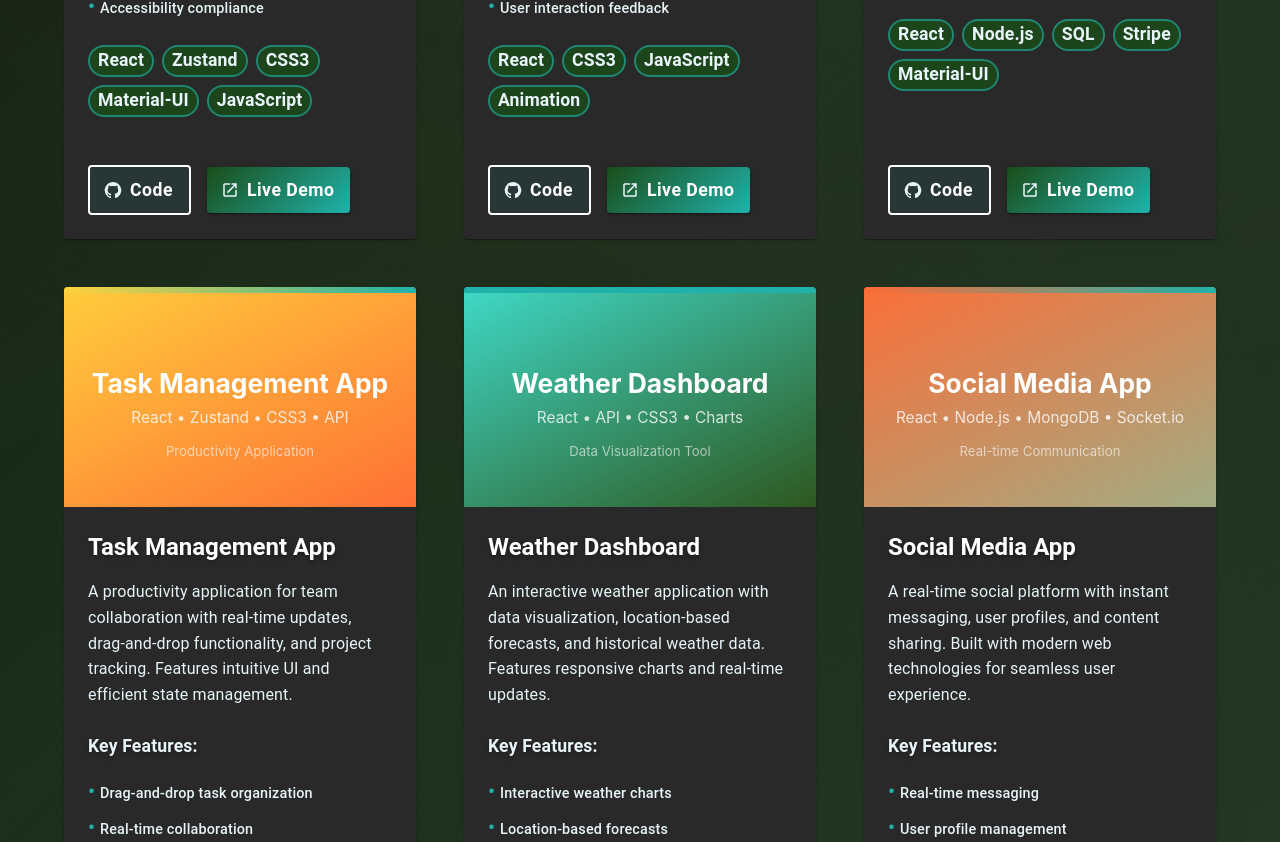
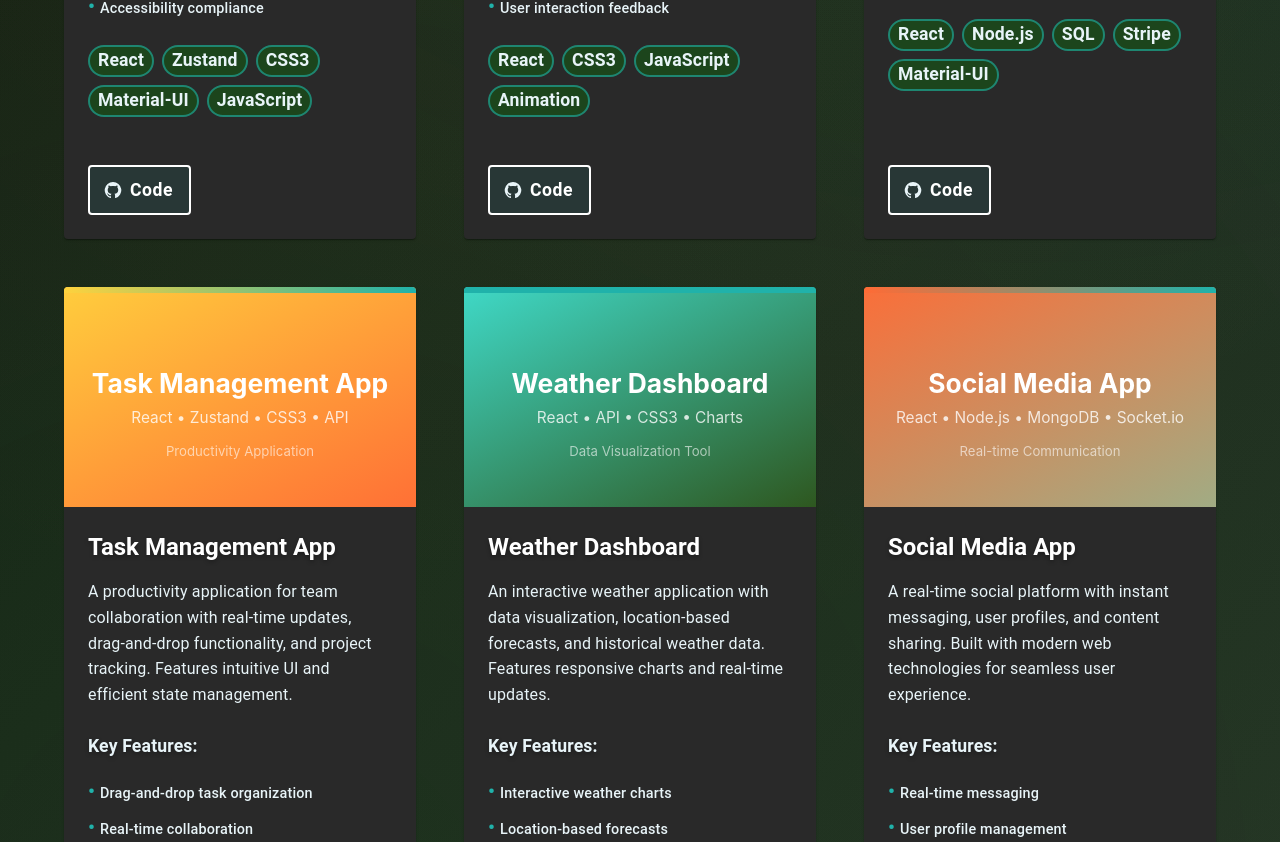
Before and after one commit to edelessa/portfolio, a React (Vite) app: page /projects in a window 1280 px wide. Shown: the part 1718-2560 px from the top of the page. Built offline with nearby package versions, Linux system fonts and the light colour scheme.

Commit message:
Removed live demo buttons - kept GitHub links only

```diff
--- a/src/pages/Projects.jsx
+++ b/src/pages/Projects.jsx
@@ -20,7 +20,6 @@ import {
 } from '@mui/material';
 import { motion, useScroll, useTransform } from 'framer-motion';
 import GitHubIcon from '@mui/icons-material/GitHub';
-import LaunchIcon from '@mui/icons-material/Launch';
 import CodeIcon from '@mui/icons-material/Code';
 import StorageIcon from '@mui/icons-material/Storage';
 import PaletteIcon from '@mui/icons-material/Palette';
@@ -54,7 +53,7 @@ function Projects() {
       image: '/project1.svg',
       technologies: ['React', 'Zustand', 'CSS3', 'Material-UI', 'JavaScript'],
       github: 'https://github.com/yourusername/artvault',
-      live: 'https://artvault.com',
+
       color: '#1a4d1a',
       features: [
         'Zustand state management',
@@ -74,7 +73,7 @@ function Projects() {
       image: '/project2.svg',
       technologies: ['React', 'CSS3', 'JavaScript', 'Animation'],
       github: 'https://github.com/yourusername/wrinkles-game',
-      live: 'https://wrinkles-game.com',
+
       color: '#ff6b35',
       features: [
         'CSS keyframe animations',
@@ -94,7 +93,7 @@ function Projects() {
       image: '/project3.svg',
       technologies: ['React', 'Node.js', 'SQL', 'Stripe', 'Material-UI'],
       github: 'https://github.com/yourusername/ecommerce',
-      live: 'https://ecommerce-demo.com',
+
       color: '#9caf88',
       features: [
         'Payment integration with Stripe',
@@ -114,7 +113,7 @@ function Projects() {
       image: '/project4.svg',
       technologies: ['React', 'Zustand', 'CSS3', 'API', 'Material-UI'],
       github: 'https://github.com/yourusername/task-manager',
-      live: 'https://taskmanager-demo.com',
+
       color: '#ffd23d',
       features: [
         'Drag-and-drop task organization',
@@ -134,7 +133,7 @@ function Projects() {
       image: '/project5.svg',
       technologies: ['React', 'API', 'CSS3', 'Charts', 'Material-UI'],
       github: 'https://github.com/yourusername/weather-dashboard',
-      live: 'https://weather-demo.com',
+
       color: '#20b2aa',
       features: [
         'Interactive weather charts',
@@ -154,7 +153,7 @@ function Projects() {
       image: '/project6.svg',
       technologies: ['React', 'Node.js', 'MongoDB', 'Socket.io', 'Material-UI'],
       github: 'https://github.com/yourusername/social-app',
-      live: 'https://social-demo.com',
+
       color: '#ff6b35',
       features: [
         'Real-time messaging',
@@ -525,30 +524,6 @@ function Projects() {
                         Code
                       </Button>
                     </Tooltip>
-                    <Tooltip title="View Live Demo" arrow>
-                      <Button
-                        size="small"
-                        startIcon={<LaunchIcon />}
-                        href={project.live}
-                        target="_blank"
-                        rel="noopener noreferrer"
-                        variant="contained"
-                        sx={{
-                          background: 'linear-gradient(135deg, #1a4d1a 0%, #20b2aa 100%)',
-                          color: 'white',
-                          fontWeight: 700,
-                          fontSize: '0.9rem',
-                          padding: '8px 16px',
-                          '&:hover': {
-                            background: 'linear-gradient(135deg, #2d6b2d 0%, #40e0d0 100%)',
-                            transform: 'translateY(-2px)',
-                            boxShadow: '0 6px 20px rgba(32, 178, 170, 0.4)',
-                          },
-                        }}
-                      >
-                        Live Demo
-                      </Button>
-                    </Tooltip>
                   </CardActions>
                 </MotionCard>
               </Zoom>
```
